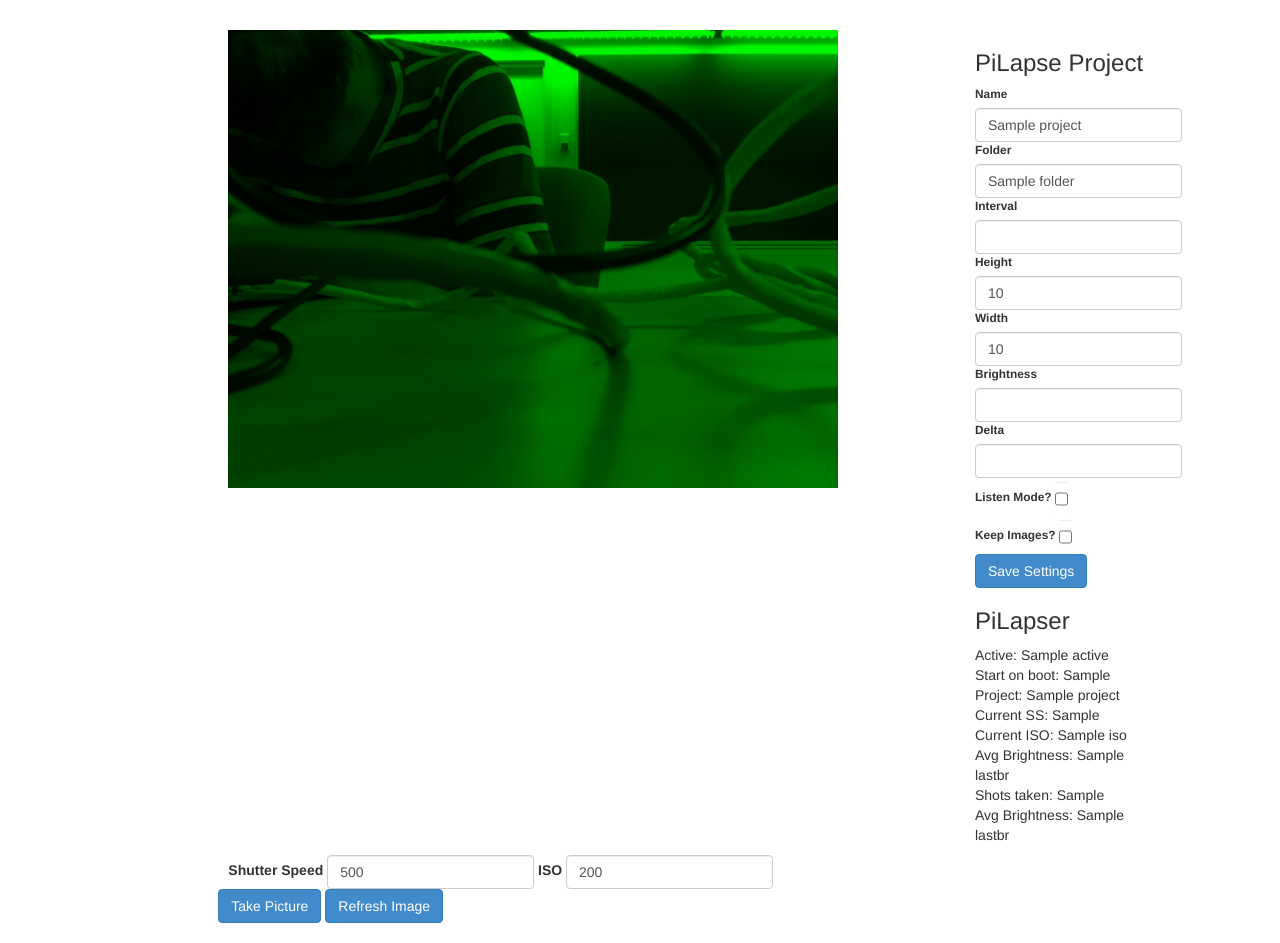
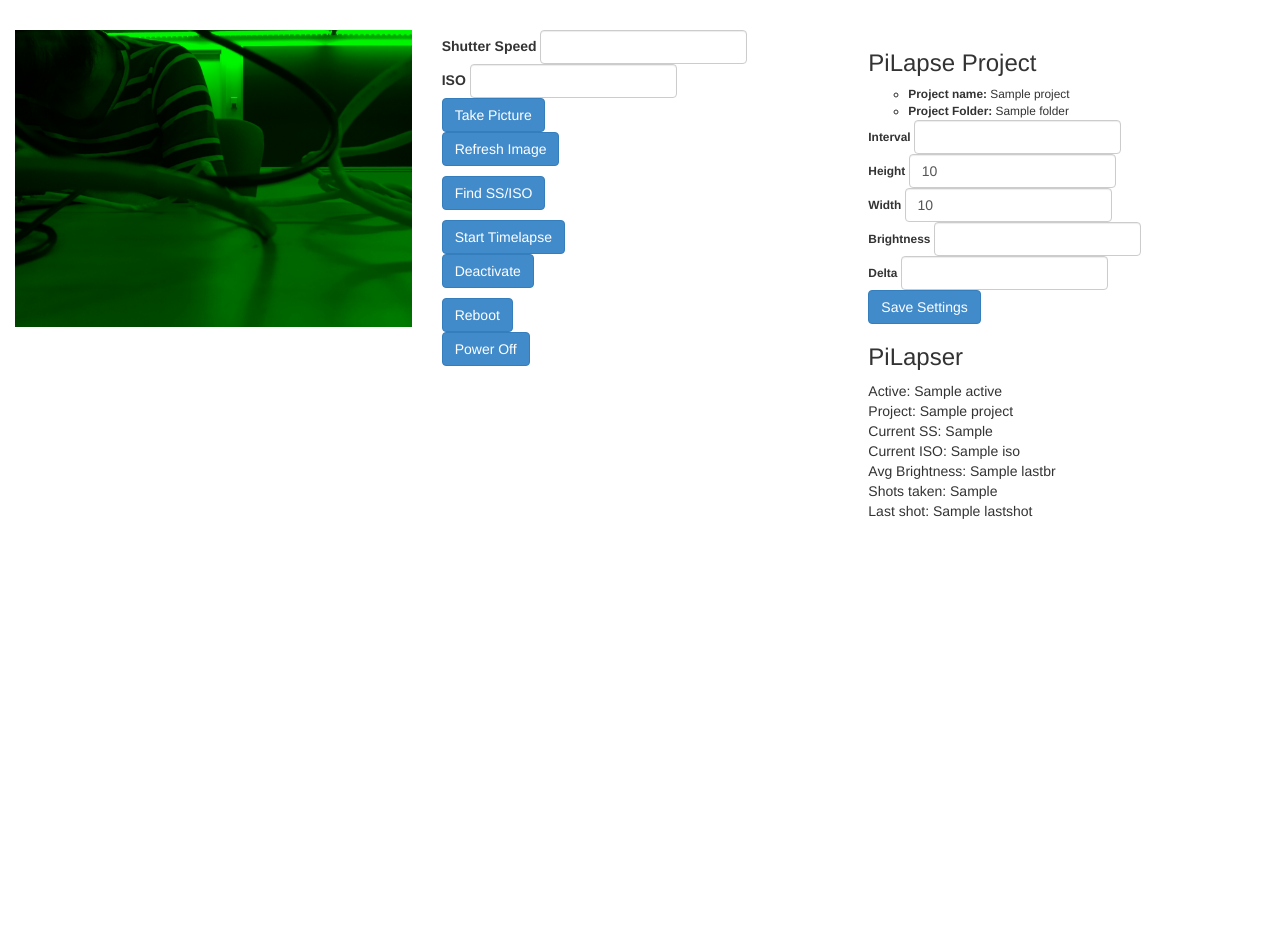
Before and after one commit to sdenton4/pipic, a Django app: template djpilapse/templates/index.html in a window 1280 px wide. Shown: the part 52-995 px from the top of the page. After the commit the page ends 571 px from the top, so only its background shows below. Run offline with Django 3.2, Linux system fonts and the light colour scheme; the template is opened without the code that fills it: most values are stand-ins (such as "Sample title", 1, 10 or a date in 2020); parts of the project's set-up code (start-up, migrations or seed data) failed here and were passed over; some libraries are stand-ins or nearby versions.

Commit message:
Integrated celery into web interface.

```diff
--- a/djpilapse/djpilapp/static/js/pilapse.js
+++ b/djpilapse/djpilapp/static/js/pilapse.js
@@ -4,17 +4,6 @@
             values[field.name] = field.value;
         });
         return values
-    }
-
-    function loadImage() {
-        $('#imageFrame').fadeTo('fast', 0.5);
-        path=baseurl()+"static/new.jpg"
-        //width=320;
-        //height=240;
-        target='#imageFrame';
-        X=$('<img src="'+ path +'">')//.width(width).height(height);
-        $(target).html(X);
-        $('#imageFrame').fadeTo('fast', 1.0);
     }
 
     function baseurl() {
@@ -24,6 +13,29 @@
         return path
     };
 
+    function loadImage() {
+        $('#imageFrame').fadeTo('fast', 0.5);
+        path=baseurl()+"static/new.jpg"
+        //width=320;
+        //height=240;
+        target='#imageFrame';
+        X=$('<img src="'+ path +'" id="lastImage" class="img-responsive">')//.width(width).height(height);
+        $(target).html(X);
+        $('#imageFrame').fadeTo('fast', 1.0);
+    }
+
+    function saveProjSettings() {
+        vals=formvalues('#projectForm')
+        $.ajax(
+            url=baseurl()+"djpilapp/saveproj/",
+            settings={
+              data:vals,
+              type:"POST"
+            }
+        );
+    }
+
+
     //Stack to place requests to the server on.
     functionStack=[]
 
@@ -31,11 +43,11 @@
         //Navigation buttons.
         $('.photoButton').click(function(){
             vals=formvalues('#photoForm')
-            iso=vals['iso']
-            ss=vals['shutterspeed']*100
+            iso=vals['formiso']
+            ss=vals['formshutterspeed']
             url=baseurl()+'djpilapp/shoot/'+ss+'/'+iso+'/'
             console.log(url)
-            waittime=ss/100+500
+            waittime=ss/1000+500
             $.ajax(url).done( function(){
                 $('#imageFrame').fadeTo('fast', 0.5);
                 setTimeout(function(){
@@ -43,8 +55,12 @@
                 },waittime);
             });
         });
+        $('#alertBox').hide()
         $('.refreshButton').click(function(){
             functionStack.push( loadImage );
+        });
+        $('.projSaveButton').click(function(){
+            functionStack.push( saveProjSettings );
         });
 
         $('#overviewBtn').click(function(){
@@ -58,13 +74,29 @@
             $('#newProject').show();
         });
 
-
+        $('.rebootButton').click(function(){
+            url=baseurl()+'djpilapp/reboot/'
+            $.ajax(url);
+        });
+        $('.poweroffButton').click(function(){
+            url=baseurl()+'djpilapp/poweroff/'
+            $.ajax(url);
+        });
         $('.calibrateButton').click(function(){
             url=baseurl()+'djpilapp/findinitialparams/'
             $.ajax(url);
         });
-        $('.navbutton').mouseenter(function(){$(this).fadeTo('slow',0.75)});
-        $('.navbutton').mouseleave(function(){$(this).fadeTo('slow',1.0)});
+        $('.lapseButton').click(function(){
+            url=baseurl()+'djpilapp/startlapse/'
+            $.ajax(url);
+        });
+        $('.deactivateButton').click(function(){
+            url=baseurl()+'djpilapp/deactivate/'
+            $.ajax(url);
+        });
+
+        $('.activebutton').mouseenter(function(){$(this).fadeTo('slow',0.75)});
+        $('.activebutton').mouseleave(function(){$(this).fadeTo('slow',1.0)});
 
         //Page Updates
         setInterval(function() {
@@ -75,9 +107,42 @@
             }
             else {
                 path=baseurl()+'djpilapp/jsonupdate/';
-                $.getJSON( path, function( data ) {
-                $('#jsontarget').html(data['time']);
+                $.ajax(
+                  url=path,
+                  settings={
+                  dataType: "json",
+                  success: function(data){
+                      if (data['lastshot']!=$('#pilapse_lastshot').html()){
+                          console.log(data['lastshot'], $('#pilapse_lastshot').html())
+                          functionStack.push( loadImage );
+                      };
+                      $('#alertBox').hide()
+                      $('#jsontarget').html(data['time']);
+                      $('#pilapse_ss').html(data['ss']);
+                      $('#pilapse_iso').html(data['iso']);
+                      $('#pilapse_lastbr').html(data['brightness']);
+                      $('#pilapse_shots').html(data['shots']);
+                      $('#pilapse_lastshot').html(data['lastshot']);
+                      if (data['active']==false){
+                          $('#pilapse_active').html('False');
+                          $('.photoButton').fadeTo(0.2, 1);
+                          $('.photoButton').addClass('activebutton');
+                          $('.calibrateButton').fadeTo(0.2, 1);
+                          $('.calibrateButton').addClass('activebutton');
+                          $('.lapseButton').fadeTo(0.2, 1);
+                          $('.lapseButton').addClass('activebutton');
+                      } else {
+                          $('#pilapse_active').html('True');
+                          $('.photoButton').fadeTo(0.2, 0.2);
+                          $('.photoButton').removeClass('activebutton');
+                          $('.calibrateButton').fadeTo(0.2, 0.2);
+                          $('.calibrateButton').removeClass('activebutton');
+                          $('.lapseButton').fadeTo(0.2, 1);
+                          $('.lapseButton').removeClass('activebutton');
+                      };
+                    },
+                  error: function(data){ $('#alertBox').show() }
+                });
               }
-            )};
         }, 2000);
     });
--- a/djpilapse/djpilapp/urls.py
+++ b/djpilapse/djpilapp/urls.py
@@ -7,5 +7,10 @@
     url('^shoot/(\d+)/(\d+)/$', views.shoot, name='shoot'),
     url('^findinitialparams/$', views.findinitialparams, name='findinitialparams'),
     url('^jsonupdate/$', views.jsonupdate, name='jsonupdate'),
+    url('^saveproj/$', views.saveProjectSettings, name='saveProjectSettings'),
+    url('^startlapse/$', views.startlapse, name='startlapse'),
+    url('^deactivate/$', views.deactivate, name='deactivate'),
+    url('^reboot/$', views.reboot, name='reboot'),
+    url('^poweroff/$', views.poweroff, name='poweroff'),
     url('^newProjectSubmit/$', views.newProjectSubmit, name='newProjectSubmit'),
 )
--- a/djpilapse/djpilapse/settings.py
+++ b/djpilapse/djpilapse/settings.py
@@ -128,7 +128,7 @@
     # Uncomment the next line to enable admin documentation:
     'django.contrib.admindocs',
     'djpilapp',
-    'south',
+    #'south',
     #'djcelery',
 )
 
--- a/djpilapse/templates/index.html
+++ b/djpilapse/templates/index.html
@@ -45,109 +45,127 @@
     </div><!-- /.navbar-collapse -->
   </div><!-- /.container-fluid -->
 </nav>
+
+
+<!-- start overview content --------------------------------------------------->
 <article id="overview">
-  <!-- start overview content -->
   <div class="container-fluid" >
     <div class="row">
-      <div id="imageFrame" class="col-md-offset-2 col-md-6">
 
+      <!--Photo preview-->
+      <div id="imageFrame" class="col-md-4">
           <img  id="lastImage" src="{% static 'new.jpg' %}" class="img-responsive">
       </div>
-      <div class="col-md-offset-1 col-md-2 sidebar">
+
+      <!--Controls-->
+      <div class="col-md-4 controls">
+          <div class="alert alert-warning" id="alertBox">
+          <a href="#" class="close" data-dismiss="alert">&times;</a>
+          <span id="alertMessage"><strong>Warning!</strong> Server connection lost.</span>
+          </div>
+
+        <form id="photoForm" class="form-inline" role="form">
+          <div class="form-group">
+            <label for="formshutterspeed">Shutter Speed</label>
+            <input type="number" name="formshutterspeed" class="form-control"  value="{{ pilapse.ss }}">
+          </div><br />
+          <div class="form-group">
+            <label for="formiso">ISO</label>
+            <input type="number" name="formiso" class="form-control" value="{{ pilapse.iso }}">
+          </div>
+        </form>
+
+        <p>
+        <button type="button" class="photoButton activebutton btn btn-primary">Take Picture</button><br />
+        <button type="button" class="refreshButton activebutton btn btn-primary">Refresh Image</button><br />
+        </p>
+
+        <p>
+        <button type="button" class="calibrateButton activebutton btn btn-primary">Find SS/ISO</button><br />
+        </p>
+
+        <p>
+        <button type="button" class="lapseButton activebutton btn btn-primary">Start Timelapse</button><br />
+        <button type="button" class="deactivateButton activebutton btn btn-primary">Deactivate</button><br />
+        </p>
+
+        <p>
+        <button type="button" class="rebootButton activebutton btn btn-primary">Reboot</button><br />
+        <button type="button" class="poweroffButton activebutton btn btn-primary">Power Off</button><br />
+        </p>
+      </div>
+
+      <!--Settings-->
+      <div class="col-md-4 sidebar">
         <ul class="nav nav-sidebar">
         <h3>PiLapse Project</h3>
 
         <small>
+        <ul>
+        <li><b>Project name:</b> {{project.project_name}}</li>
+        <li><b>Project Folder:</b> {{project.folder}}</li>
+        </ul>
         <form id="projectForm" class="form-inline" role="form">
           <div class="form-group">
-            <label for="">Name</label>
-            <input type="text" name="projname" class="form-control"  value="{{project.project_name}}">
-          </div>
-          <div class="form-group">
-            <label for="">Folder</label>
-            <input type="text" name="projfolder" class="form-control"  value="{{project.folder}}">
-          </div>
-          <div class="form-group">
             <label for="">Interval</label>
-            <input type="number" name="projintervarl" class="form-control"  value="{{project.interval}}">
-          </div>
+            <input type="number" name="projinterval" class="form-control"  value="{{project.interval}}">
+          </div><br />
           <div class="form-group">
             <label for="">Height</label>
             <input type="number" name="projheight" class="form-control"  value="{{project.height}}">
-          </div>
+          </div><br />
           <div class="form-group">
             <label for="">Width</label>
             <input type="number" name="projwidth" class="form-control"  value="{{project.width}}">
-          </div>
+          </div><br />
           <div class="form-group">
             <label for="">Brightness</label>
             <input type="number" name="projbrightness" class="form-control"  value="{{project.brightness}}">
-          </div>
+          </div><br />
           <div class="form-group">
             <label for="">Delta</label>
             <input type="number" name="projdelta" class="form-control"  value="{{project.delta}}">
-          </div>
+          </div><br />
+          <!-- DISABLED OPTIONS
+
           <div class="form-group">
             <label for="">Listen Mode?</label>
             <input type="checkbox" name="projlisten" class="form-control"  value="{{project.listen}}">
-          </div>
+          </div><br />
           <div class="form-group">
             <label for="">Keep Images?</label>
             <input type="checkbox" name="projkeep" class="form-control"  value="{{project.keep_images}}">
-          </div>
-          <button type="button" class="projButton navbutton btn btn-primary">Save Settings</button>
+          </div><br />
+
+          -->
+          <button type="button" class="projSaveButton activebutton btn btn-primary">Save Settings</button>
         </form>
         </small>
         </ul>
 
         <h3>PiLapser</h3>
         <ul class="nav nav-sidebar">
-            <li> Active: {{ pilapse.active }} </li>
-            <li> Start on boot: {{ pilapse.start_on_boot }} </li>
-            <li> Project: {{ pilapse.project }} </li>
-            <li> Current SS: {{ pilapse.ss }} </li>
-            <li> Current ISO: {{ pilapse.iso }} </li>
-            <li> Avg Brightness: {{ pilapse.lastbr }} </li>
-            <li> Shots taken: {{ pilapse.shots_taken }} </li>
-            <li> Avg Brightness: {{ pilapse.lastbr }} </li>
+            <li> Active: <span id="pilapse_active">{{ pilapse.active }}</span> </li>
+            <li> Project: <span id="pilapse_project">{{ pilapse.project }}</span> </li>
+            <li> Current SS: <span id="pilapse_ss">{{ pilapse.ss }}</span> </li>
+            <li> Current ISO: <span id="pilapse_iso">{{ pilapse.iso }}</span> </li>
+            <li> Avg Brightness: <span id="pilapse_lastbr">{{ pilapse.lastbr }}</span> </li>
+            <li> Shots taken: <span id="pilapse_shots">{{ pilapse.shots_taken }}</span> </li>
+            <li> Last shot: <span id="pilapse_lastshot">{{ pilapse.lastshot }}</span> </li>
         </ul>
       </div>
     </div>
     <div class="row">
-      <div class="col-md-offset-2 col-md-6">
-
-        <form id="photoForm" class="form-inline" role="form">
-          <div class="form-group">
-            <label for="">Shutter Speed</label>
-            <input type="number" name="shutterspeed" class="form-control"  value=500>
-          </div>
-          <div class="form-group">
-            <label for="">ISO</label>
-            <input type="number" name="iso" class="form-control" value=200 >
-          </div>
-        </form>
-
-      </div>
       <div class="row">
         <div class="col-md-offset-2 col-md-6">
-          <button type="button" class="photoButton navbutton btn btn-primary">Take Picture</button>
-          <button type="button" class="refreshButton navbutton btn btn-primary">Refresh Image</button>
-         <!--<nav style="display:block; margin:auto;">
-            <ol style="list-style-type:none;">
-            <li class="photoButton navbutton" style="border:1px dotted black; padding:.25em; width:5em; display:inline;">Take a picture!</li>
-            <li class="refreshButton navbutton" style="border:1px dotted black; padding:.25em; width:5em; display:inline;">Refresh Image</li>
-            </ol>
-            </nav>-->
         </div>
       </div>
+    </div>
+  </div>
 
 
-
-
-    </div>
-  </div>
+<!--start newProject content--------------------------------------------------->
   </article>
-  <!--start newProject content-->
   <article id="newProject" style="display: none">
   <div class="container-fluid">
     <div class="row">
@@ -278,8 +296,8 @@
       </div>
       <div class="row">
         <div class="col-md-offset-2 col-md-6">
-          <button type="button" class="photoButton navbutton btn btn-primary">Take Picture</button>
-          <button type="button" class="refreshButton navbutton btn btn-primary">Refresh Image</button>
+          <button type="button" class="photoButton activebutton btn btn-primary">Take Picture</button>
+          <button type="button" class="refreshButton activebutton btn btn-primary">Refresh Image</button>
          <!--<nav style="display:block; margin:auto;">
             <ol style="list-style-type:none;">
             <li class="photoButton navbutton" style="border:1px dotted black; padding:.25em; width:5em; display:inline;">Take a picture!</li>
@@ -294,8 +312,6 @@
 
   </div>
 
-
-
 </article>
 <div id='jsontarget'>
 </div>
--- a/packages.txt
+++ b/packages.txt
@@ -1,2 +1,6 @@
 screen imagemagick git fbi mplayer
 python-pip python-zmq python-numpy python-imaging python-django ipython
+
+
+PIP PACKAGES
+requests
```
Also changed, not shown: djpilapse/djpilapp/models.py (+9 -6 lines), djpilapse/djpilapp/tasks.py (+21 -13 lines), djpilapse/djpilapp/views.py (+66 -1 lines), djpilapse/djpilapse.db, djpilapse/startup.py (added).
